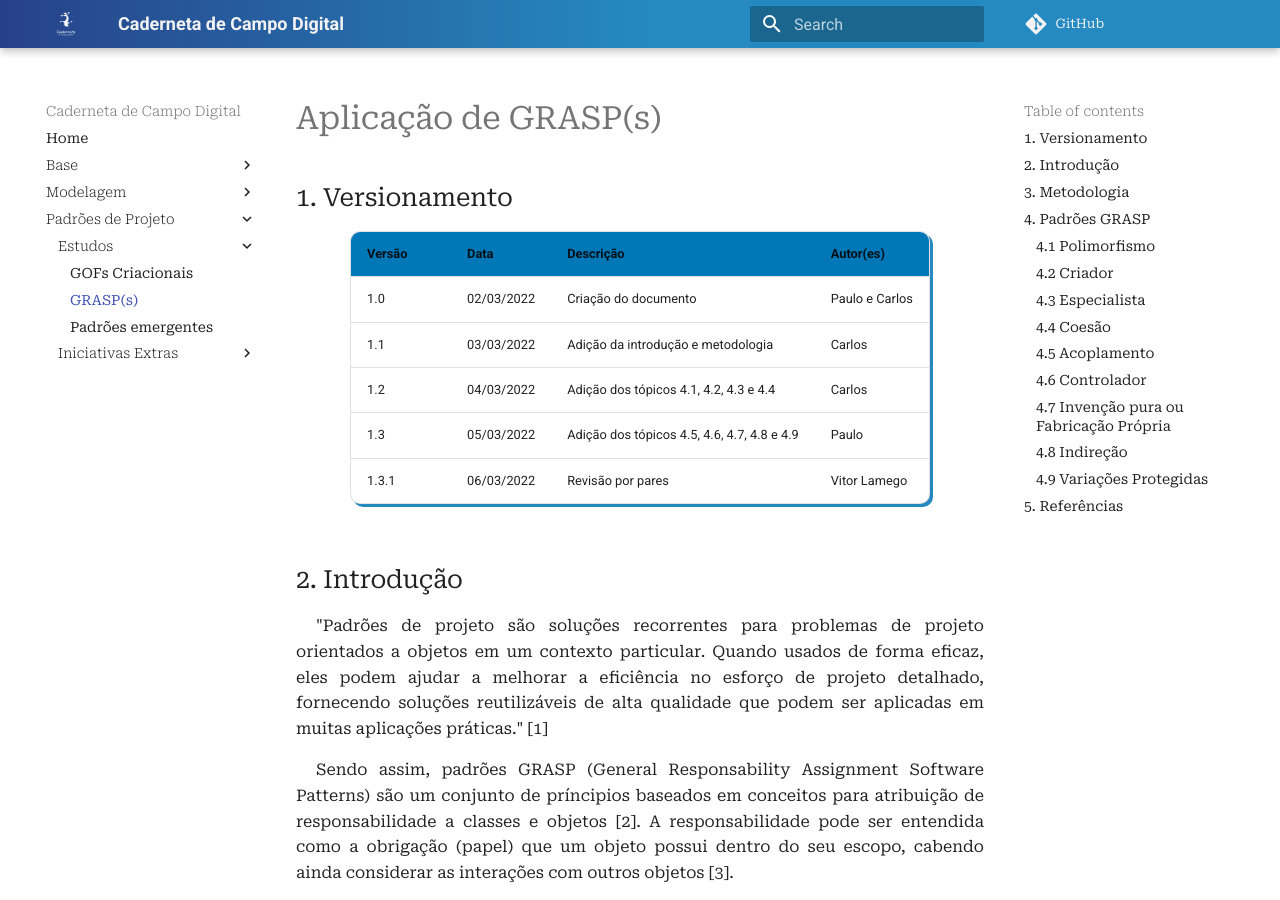
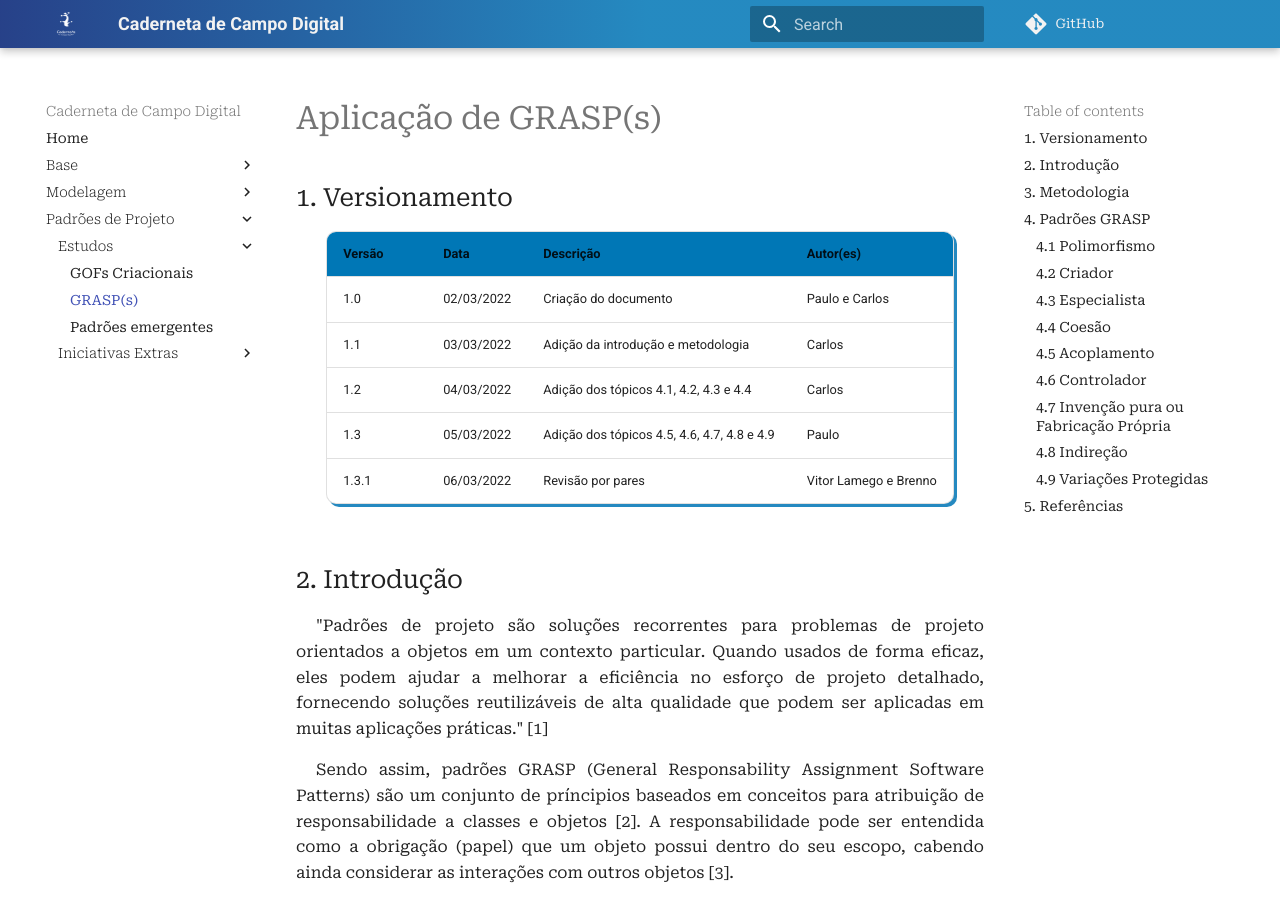
Before and after one commit to UnBArqDsw2021-2/2021.2_G4_CadernetaDeCampoDigital_docs, an MkDocs documentation site: the page built from docs/padroes_projetos/estudos/grasp.md, in a window 1280 px wide and 900 px high. Built offline with MkDocs 1.6.1 and Material for MkDocs 9.7.7, drawn with Linux system fonts in a browser that asks for light colours; comment, search, counter and statistics services are not loaded.

Commit message:
#93 Revisao

```diff
--- a/docs/padroes_projetos/estudos/grasp.md
+++ b/docs/padroes_projetos/estudos/grasp.md
@@ -7,7 +7,7 @@
 | 1.1    | 03/03/2022 | Adição da introdução e metodologia           | Carlos            |
 | 1.2    | 04/03/2022 | Adição dos tópicos 4.1, 4.2, 4.3 e 4.4       | Carlos            |
 | 1.3    | 05/03/2022 | Adição dos tópicos 4.5, 4.6, 4.7, 4.8 e 4.9  | Paulo             |
-| 1.3.1  | 06/03/2022 | Revisão por pares                            | Vitor Lamego|
+| 1.3.1  | 06/03/2022 | Revisão por pares                            | Vitor Lamego e Brenno|
 
 ## 2. Introdução
 
```
